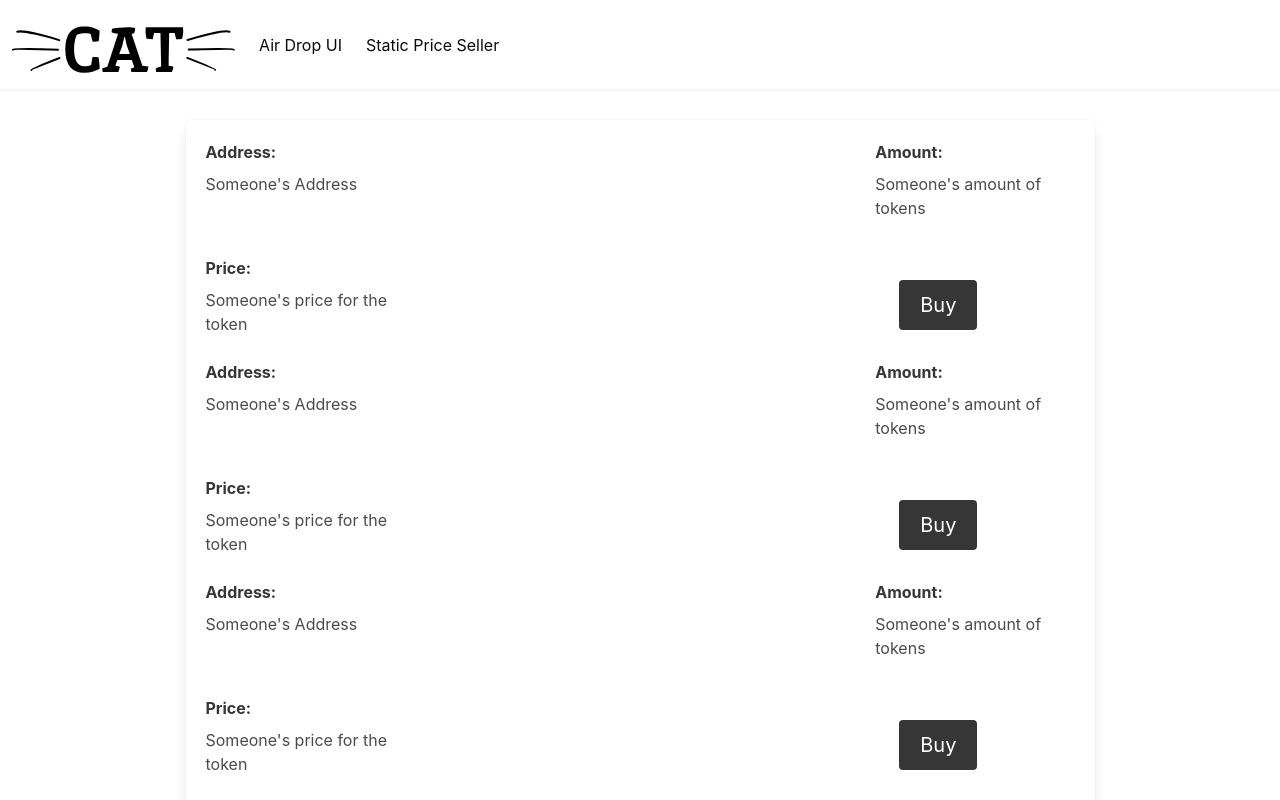
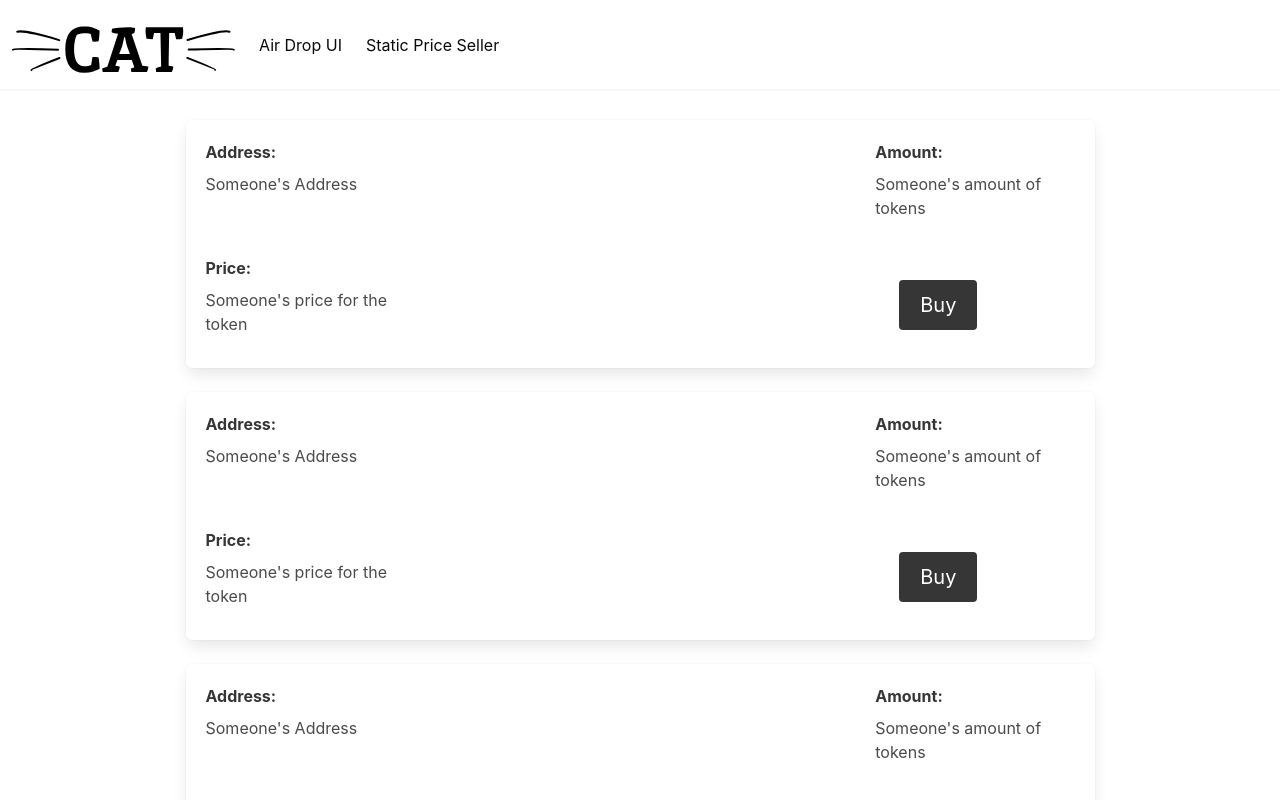
Before and after one commit to KuronoSangatsu7/ERC777_Operators, a Next.js app: page /selltokens in a window 1280 px wide. Shown: the top 800 px of the page. Built offline with nearby package versions, Linux system fonts and the light colour scheme.

Commit message:
changed listings into cards

```diff
--- a/package.json
+++ b/package.json
@@ -13,6 +13,7 @@
     "@openzeppelin/contracts": "^4.6.0",
     "@openzeppelin/test-helpers": "^0.5.15",
     "bulma": "^0.9.4",
+    "bulma-divider": "^0.2.0",
     "next": "12.1.6",
     "react": "18.2.0",
     "react-dom": "18.2.0",
--- a/pages/selltokens.js
+++ b/pages/selltokens.js
@@ -19,10 +19,10 @@ export default function SellTokens() {
     <>
       <div className="columns is-centered">
         <div className="column is-three-quarters is-centered">
-          <div className="box">
+          <div className="">
             <fieldset>
               {listings.map((listing, i) => (
-                <div key={i} className="">
+                <div key={i} className="box">
                   <div className="field columns is-multiline">
                     <div className="field column is-three-quarters">
                       <label className="label">Address: </label>
```
Also changed, not shown: 1 other file (tests, documents, lock files or other folders).
